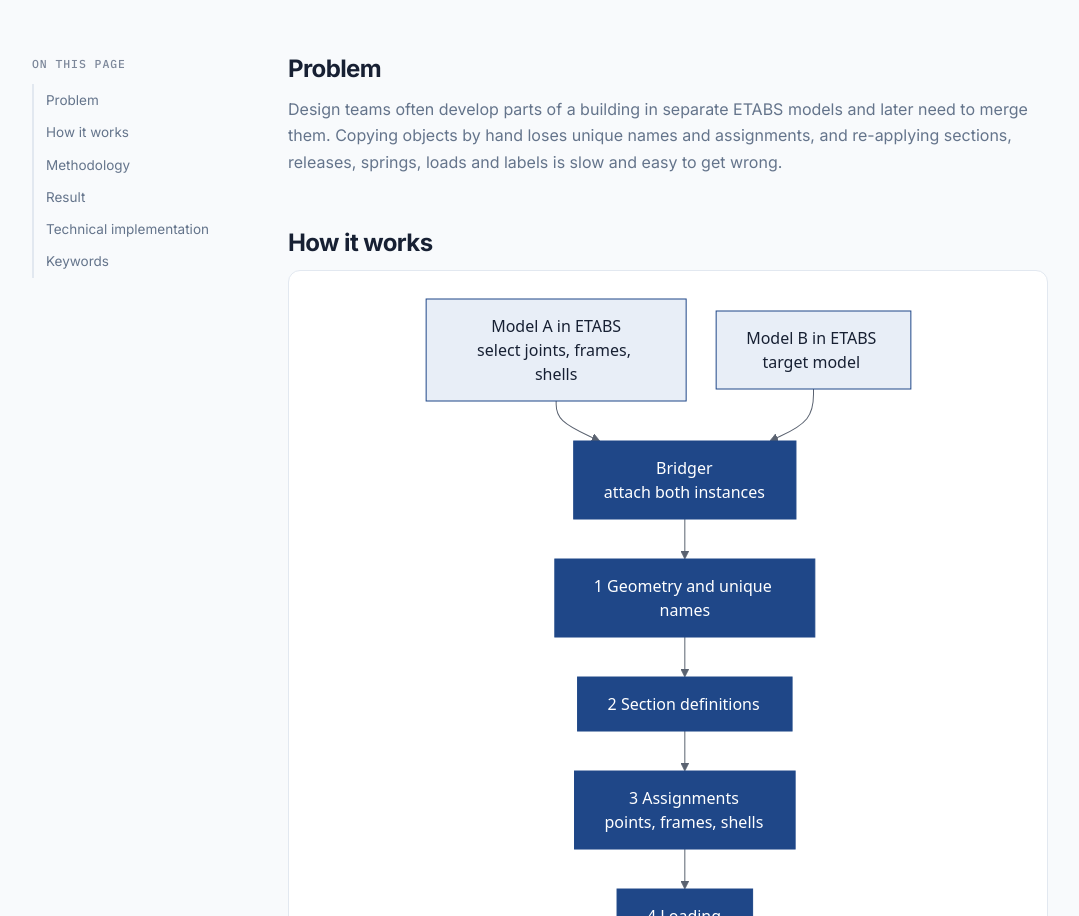
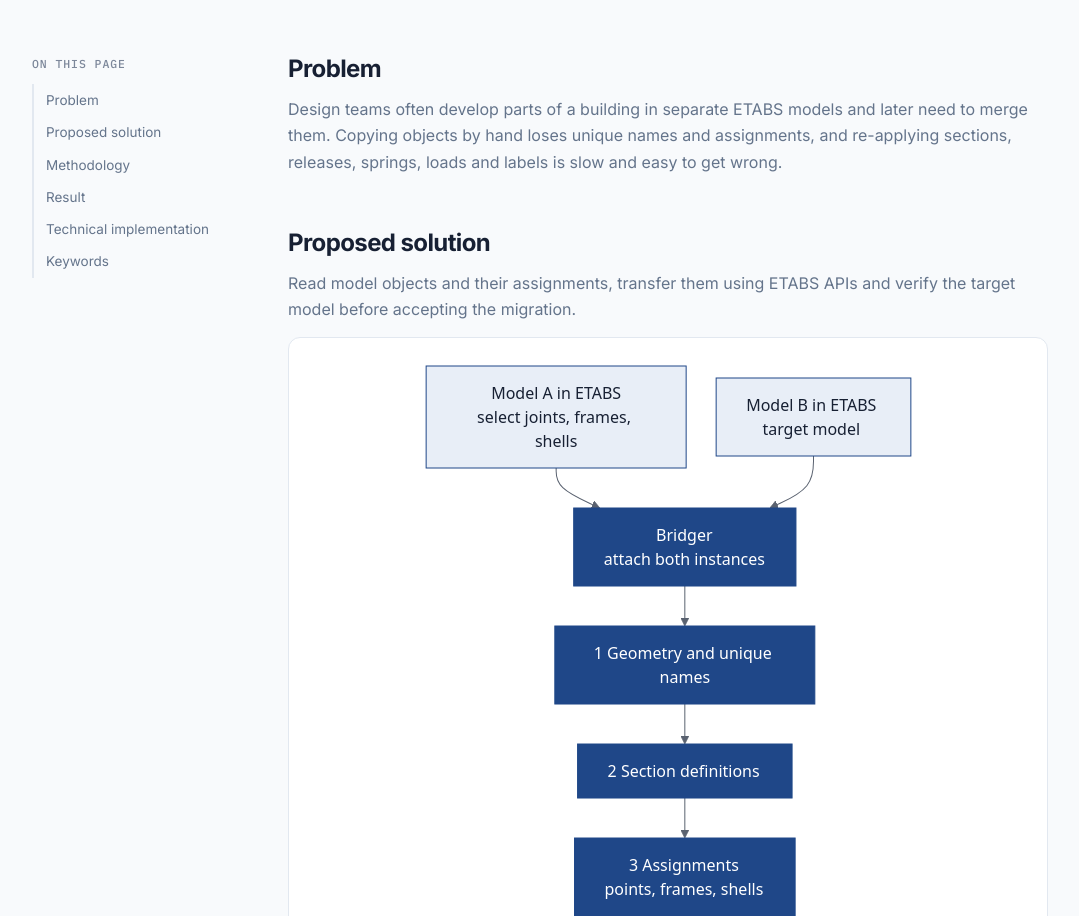
Before and after one commit to Anhbq1298/porfolio, a plain HTML site: page tools/bridger.html in a window 1280 px wide. Shown: the part 1075-1991 px from the top of the page, without its empty margins (72-1151 px from the left). Drawn offline with Linux system fonts and the light colour scheme.

Commit message:
Harmonise wording and proposed-solution case-study section

```diff
--- a/tools/bridger.html
+++ b/tools/bridger.html
@@ -37,8 +37,8 @@
 <main>
 <div class="cs-hero"><button data-full="../assets/bridger-ui.jpg" data-cap="Bridger — connections, migration options and execution log"><img src="../assets/bridger-ui.jpg" alt="Bridger — connections, migration options and execution log"></button></div>
 <div class="cs-body">
-  <aside class="toc"><b>On this page</b><a href="#problem">Problem</a><a href="#how-it-works">How it works</a><a href="#methodology">Methodology</a><a href="#result">Result</a><a href="#technical-implementation">Technical implementation</a><a href="#keywords">Keywords</a></aside>
-  <article><section id="problem"><h2>Problem</h2><p>Design teams often develop parts of a building in separate ETABS models and later need to merge them. Copying objects by hand loses unique names and assignments, and re-applying sections, releases, springs, loads and labels is slow and easy to get wrong.</p></section><section id="how-it-works"><h2>How it works</h2><figure class="flow"><button data-full="../assets/flow-bridger.svg" data-cap="Bridger — how it works"><img src="../assets/flow-bridger.svg" alt="Workflow diagram for Bridger"></button></figure></section><section id="methodology"><h2>Methodology</h2><ul>
+  <aside class="toc"><b>On this page</b><a href="#problem">Problem</a><a href="#how-it-works">Proposed solution</a><a href="#methodology">Methodology</a><a href="#result">Result</a><a href="#technical-implementation">Technical implementation</a><a href="#keywords">Keywords</a></aside>
+  <article><section id="problem"><h2>Problem</h2><p>Design teams often develop parts of a building in separate ETABS models and later need to merge them. Copying objects by hand loses unique names and assignments, and re-applying sections, releases, springs, loads and labels is slow and easy to get wrong.</p></section><section id="how-it-works"><h2>Proposed solution</h2><p>Read model objects and their assignments, transfer them using ETABS APIs and verify the target model before accepting the migration.</p><figure class="flow"><button data-full="../assets/flow-bridger.svg" data-cap="Bridger — how it works"><img src="../assets/flow-bridger.svg" alt="Workflow diagram for Bridger"></button></figure></section><section id="methodology"><h2>Methodology</h2><ul>
 <li><b>Connect.</b> Attach to two running ETABS instances (source and target), found by process and attached by PID.</li>
 <li><b>Select.</b> Pick joints, frames and shells in Model A and tick the categories to migrate.</li>
 <li><b>Migrate in stages.</b> Geometry and names → section definitions → assignments → loading → pier and spandrel labels → design overwrites.</li>
```
